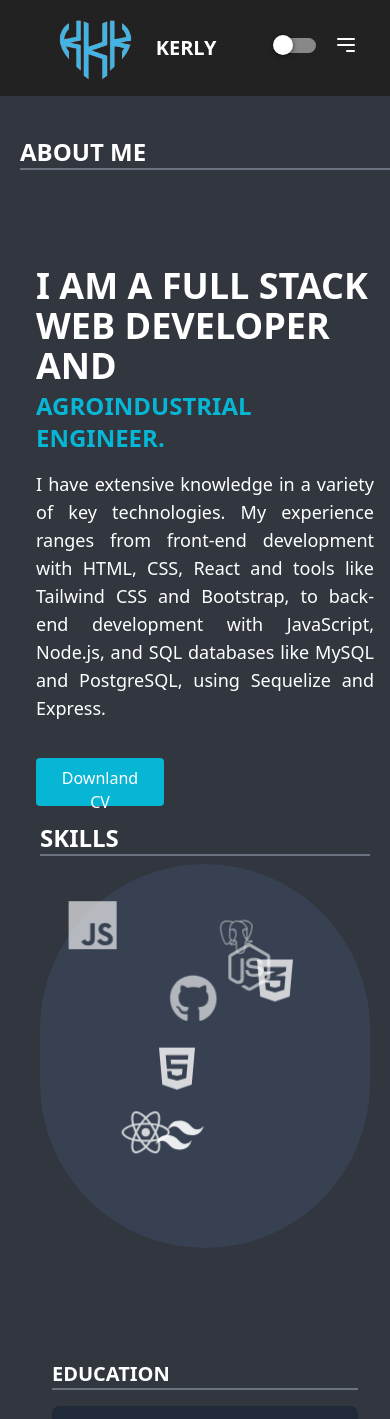
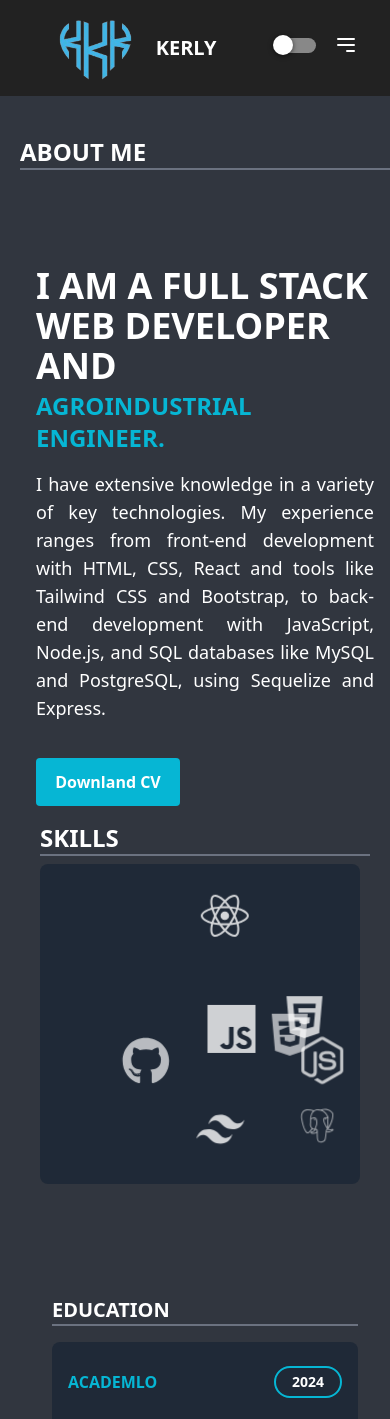
Before and after one commit to KerlyVanesaSarrias/portfolio, a React (Vite) app: page /about-me in a window 390 px wide. Shown: the top 1419 px of the page. Built offline with nearby package versions, Linux system fonts and the light colour scheme.

Commit message:
add media queries

```diff
--- a/src/components/Button/Button.jsx
+++ b/src/components/Button/Button.jsx
@@ -5,8 +5,8 @@ const Button = ({ color, size, children, onClick, isOnlyIcon = false, className
     const buttonClasses = classNames( {
         'bg-cyan-500 text-white rounded hover:bg-blue-500': color === 'primary',
         'bg-[#222]  text-white hover:bg-blue-400': color === 'secondary',
-        'w-32 h-12 px-4 py-2': size === 'small',
-        'w-48 h-12 px-4 py-2': size === 'medium',
+        'w-36 h-12 px-4 py-2 font-semibold ': size === 'small',
+        'w-52 h-12 px-4 py-2 font-semibold': size === 'medium',
         '!rounded-full h-12 w-12 text-xl flex justify-center items-center border-2 border-white': isOnlyIcon
     }, className);
 
--- a/src/components/Footer/Footer.jsx
+++ b/src/components/Footer/Footer.jsx
@@ -6,7 +6,7 @@ const Footer = () => {
     const currentYear = new Date().getFullYear();
 
     return (
-            <footer className='  border-gray-500   border-t- w-auto text-gray-500 text-center'>
+            <footer className='  border-gray-500 align-bottom  border-t- w-auto text-gray-500 text-center'>
                 <hr className=' border-gray-500'></hr>
                 <p className='p-4' >© {currentYear}, copyright all right reserved.</p>
             </footer>
--- a/src/components/SkillsParticules/SkillsParticles.jsx
+++ b/src/components/SkillsParticules/SkillsParticles.jsx
@@ -1,10 +1,9 @@
 
-import React, { useCallback, useEffect, useRef } from 'react';
+import React, { useCallback, useEffect, useRef, useState } from 'react';
 import { useSprings, animated } from 'react-spring';
 import { FaReact,FaNodeJs, FaCss3Alt, FaHtml5, FaGithub } from 'react-icons/fa';
 import { DiPostgresql } from "react-icons/di";
 import { SiTailwindcss, SiJavascript } from "react-icons/si";
-import { useMediaQuery } from 'react-responsive';
 
 const skills = [
     { name: 'React', icon: FaReact },
@@ -19,33 +18,36 @@ const skills = [
 
 const getRandomDuration = () => Math.random() * 5000 + 5000;
 
+const getRamdomInitialPorisionts = () => {
+    return skills.map(() => ({x: Math.random() * 300, y: Math.random() * 300}));
+}
 
 const SkillsParticles = () => {
+    const [initialPositions, setInitialPositions] = useState(getRamdomInitialPorisionts());
     const containerRef = useRef(null);
 
-
     const getRandomPosition = useCallback(() => {
-        if(containerRef.current) {
+        if (!containerRef.current) return;
+        const containerWidth = containerRef.current.clientWidth;
+        const containerHeight = containerRef.current.clientHeight;
+        const iconSize = 50;
         return {
-                x: Math.random() * containerRef.current.innerWidth,
-                y: Math.random() * containerRef.current.innerHeight,
-            }
-        }
-        return { x: 100, y: 100}
+            x: Math.random() * (containerWidth - iconSize),
+            y: Math.random() * (containerHeight - iconSize),
+        };
     }, []);
 
     const springs = useSprings(
         skills.length,
-        skills.map(() => {
-            const { x, y } = getRandomPosition();
-            console.log('x y:', x, y)
+        skills.map((_, index) => {
+            const { x, y } = initialPositions[index];
             return {
                 loop: true,
                 to: async (next) => {
                     while (true) {
+                        const { x: newX, y: newY } = getRandomPosition();
                         await next({
-                            transform:
-                             `translate3d(${Math.random() * 250}px, ${Math.random() * 300}px, 0)`,
+                            transform: `translate3d(${newX}px, ${newY}px, 0)`,
                             opacity: Math.random() * 0.5 + 0.5,
                             config: { duration: getRandomDuration() },
                         });
@@ -57,12 +59,14 @@ const SkillsParticles = () => {
     );
 
     useEffect(() => {
-        console.log('container', containerRef.current.innerWidth)
-    }, [])
+        if (containerRef.current) {
+            const positions = skills.map(() => getRandomPosition());
+            setInitialPositions(positions);
+        }
+    }, [getRandomPosition]);
 
     return (
-
-            <div className="w-full md:h-full h-96 overflow-hidden dark:bg-gray-700 bg-slate-300 md:p-10 p-2 rounded-full" ref={containerRef}>
+        <div className="relative md:w-full md:h-full w-80 h-80 overflow-hidden dark:bg-gray-800 bg-slate-300 rounded-lg " ref={containerRef}>
         {springs.map((props, index) => {
             const IconComponent = skills[index].icon;
             return (
@@ -71,7 +75,7 @@ const SkillsParticles = () => {
                     className="absolute will-change-transform"
                     style={props}
                 >
-                            <IconComponent className="w-12 h-12 dark-text" />
+                    <IconComponent className="w-12 h-12 dark:text-white text-black" />
                 </animated.div>
             );
         })}
--- a/src/layouts/AppLayout.jsx
+++ b/src/layouts/AppLayout.jsx
@@ -5,7 +5,7 @@ import Footer from '../components/Footer/Footer'
 
 const AppLayout = () => {
   return (
-    <div className='container-layout w-full dark:bg-[#31363F] bg-[#eeee]'>
+    <div className='container-layout w-full dark:bg-[#31363F] bg-[#eeee] flex-col justify-between'>
         <Header />
         <Outlet/>
         <Footer/>
--- a/src/pages/AboutMePage.jsx
+++ b/src/pages/AboutMePage.jsx
@@ -28,7 +28,7 @@ const AboutMePage = () => {
 
     <div className=' w-full md:w-1/2 md:px-36 px-5 flex-col justify-center items-center  '>
       <h2 className='brand mb-2'>Skills</h2>
-      <SkillsParticles className=''/>
+      <SkillsParticles />
     </div>
   </div>
 
--- a/src/pages/HomePage.jsx
+++ b/src/pages/HomePage.jsx
@@ -7,10 +7,10 @@ import { CONTACT_PATH } from "../constants";
 
 const HomePage = () => {
     return (
-        <div className='w-full flex flex-col md:flex-row  items-center justify-center px-7 py-10'>
+        <div className='w-full flex flex-col md:flex-row  items-center justify-center px-7 py-10 lg:px-14 lg:py-20'>
             <div className="basis-full md:basis-3/5">
                 <h1 className="brand">Kerly Sarrias</h1>
-                <h2 className=" dark-text font-bold uppercase text-3xl md:text-6xl ">Hay! i am Kerly Vanessa Sarrias</h2>
+                <h2 className=" dark-text font-bold uppercase text-3xl md:text-6xl ">Hi! i am Kerly Vanessa Sarrias</h2>
                 <div className="flex gap-3">
                     <h3 className=" text-cyan-500 font-bold uppercase text-3xl md:text-6xl">I'm</h3>
                     <h4 className="text-cyan-500 font-bold uppercase text-3xl md:text-6xl home_animation typing">a developer</h4>
```
Lines whose indentation alone changed are shown as unchanged.
